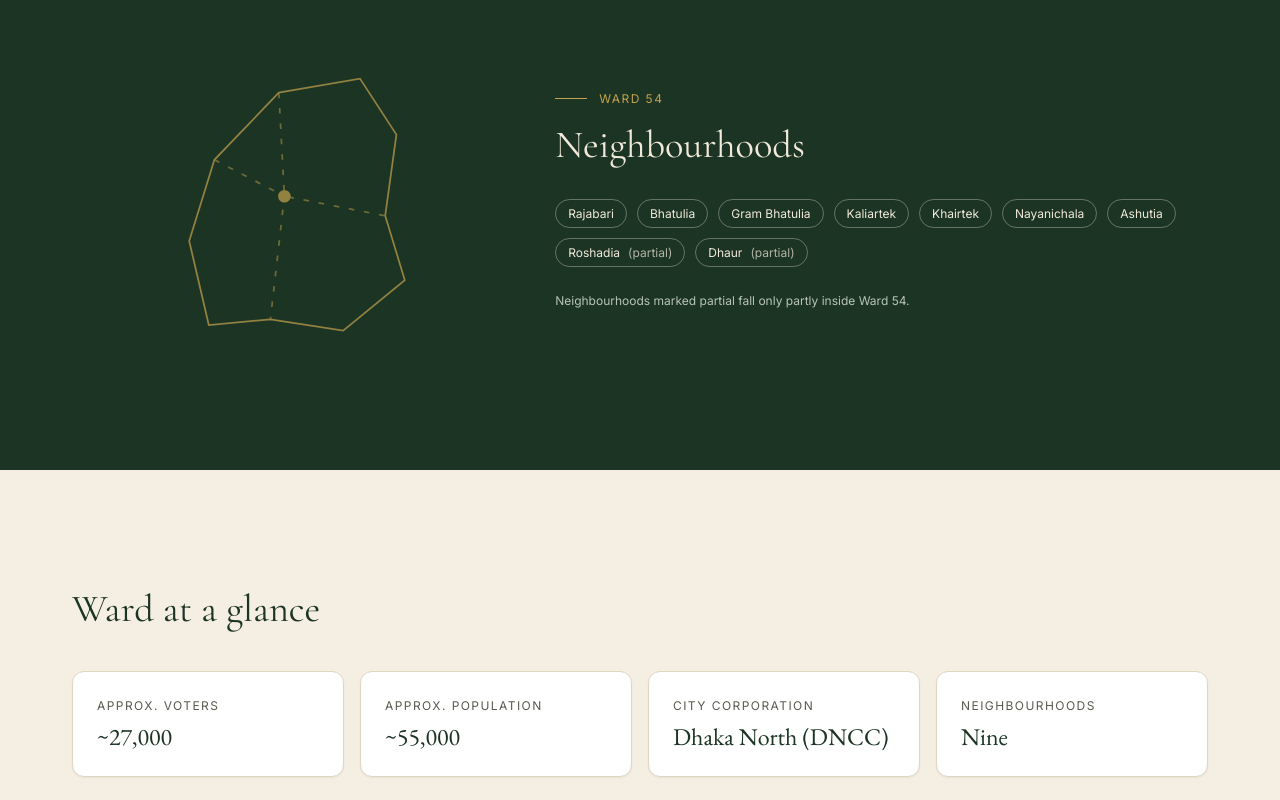
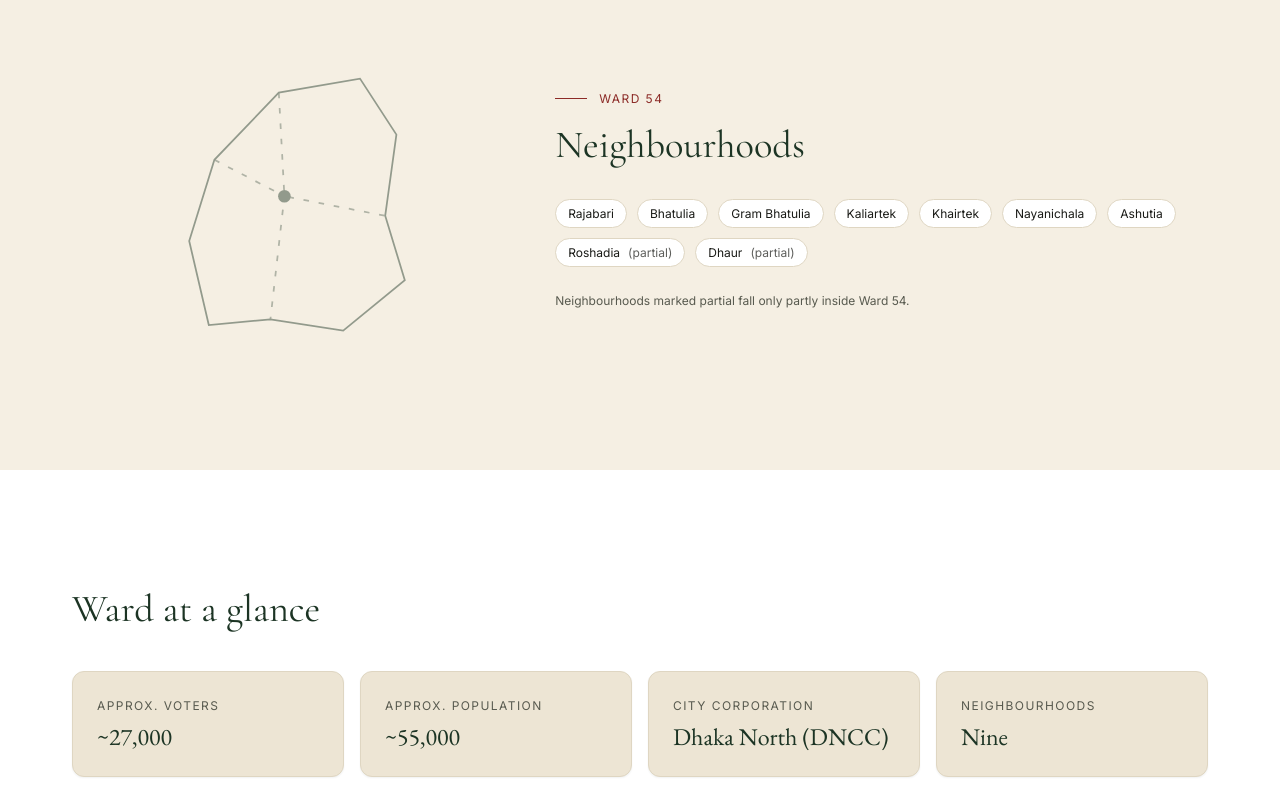
Before and after one commit to jawadur13/shafiqul-islam-ward54, a Next.js app: page /en/elaka in a window 1280 px wide. Shown: the part 560-1360 px from the top of the page. Built offline with nearby package versions, Linux system fonts and the light colour scheme; no server answers.

Commit message:
Update section tones in WardPage and WardMap components

```diff
--- a/app/[locale]/elaka/page.tsx
+++ b/app/[locale]/elaka/page.tsx
@@ -36,13 +36,13 @@ export default async function WardPage({
       <WardMap />
 
       {/* (b) এক নজরে এলাকা */}
-      <Section tone="ivory">
+      <Section tone="white">
         <Container>
           <SectionHeading title={t('glanceHeading')} />
           <ul className="mt-10 grid gap-4 sm:grid-cols-2 lg:grid-cols-4">
             {wardFacts.map((fact, index) => (
               <Reveal as="li" key={fact.label.en} delay={(index % 4) * 60}>
-                <Card className="h-full">
+                <Card tone="ivory" className="h-full">
                   <p className="font-ui text-xs uppercase tracking-[0.12em] text-muted">
                     {fact.label[locale]}
                   </p>
@@ -57,7 +57,7 @@ export default async function WardPage({
       </Section>
 
       {/* (c) সমস্যা → লক্ষ্য */}
-      <Section tone="white">
+      <Section tone="ivory">
         <Container>
           <SectionHeading title={t('challengesHeading')} />
 
--- a/components/sections/WardMap.tsx
+++ b/components/sections/WardMap.tsx
@@ -6,7 +6,7 @@ import { mohollas } from '@/content/ward';
 import type { Locale } from '@/content/types';
 
 /**
- * Section 8.5a — মহল্লা তালিকা, green section।
+ * Section 8.5a — মহল্লা তালিকা, ivory section।
  * আসল geo-map নেই, তাই পাশের আউটলাইনটা নিছক আলংকারিক — ভৌগোলিক দাবি নয়।
  */
 export function WardMap() {
@@ -14,19 +14,21 @@ export function WardMap() {
   const t = useTranslations('ward');
 
   return (
-    <section className="bg-green-800 py-section-y text-on-dark">
+    <section className="bg-ivory py-section-y text-ink">
       <Container className="grid items-center gap-12 lg:grid-cols-[0.8fr_1.2fr]">
-        <div className="mx-auto w-full max-w-[280px] text-[var(--gold)] opacity-70">
+        {/* ivory-র উপরে gold প্রায় মিলিয়ে যায় (≈1.9:1), তাই সবুজে — আলংকারিক
+            বলে opacity কমানো, যাতে হেডিং-এর সাথে প্রতিযোগিতা না করে। */}
+        <div className="mx-auto w-full max-w-[280px] text-green-800 opacity-45">
           <DecorativeOutline />
         </div>
 
         <div>
-          <Eyebrow onDark>{t('eyebrow')}</Eyebrow>
-          <h2 className="mt-4 text-h2 text-on-dark">{t('mohollaHeading')}</h2>
+          <Eyebrow>{t('eyebrow')}</Eyebrow>
+          <h2 className="mt-4 text-h2 text-green-800">{t('mohollaHeading')}</h2>
           <ul className="mt-8 flex flex-wrap gap-2.5">
             {mohollas.map((moholla) => (
               <li key={moholla.en}>
-                <Badge tone="onDark">
+                <Badge tone="ink">
                   {moholla[locale]}
                   {moholla.partial && (
                     <span className="opacity-70">({t('partial')})</span>
@@ -35,9 +37,7 @@ export function WardMap() {
               </li>
             ))}
           </ul>
-          <p className="mt-6 font-ui text-xs text-on-dark-muted">
-            {t('mohollaNote')}
-          </p>
+          <p className="mt-6 font-ui text-xs text-muted">{t('mohollaNote')}</p>
         </div>
       </Container>
     </section>
```
